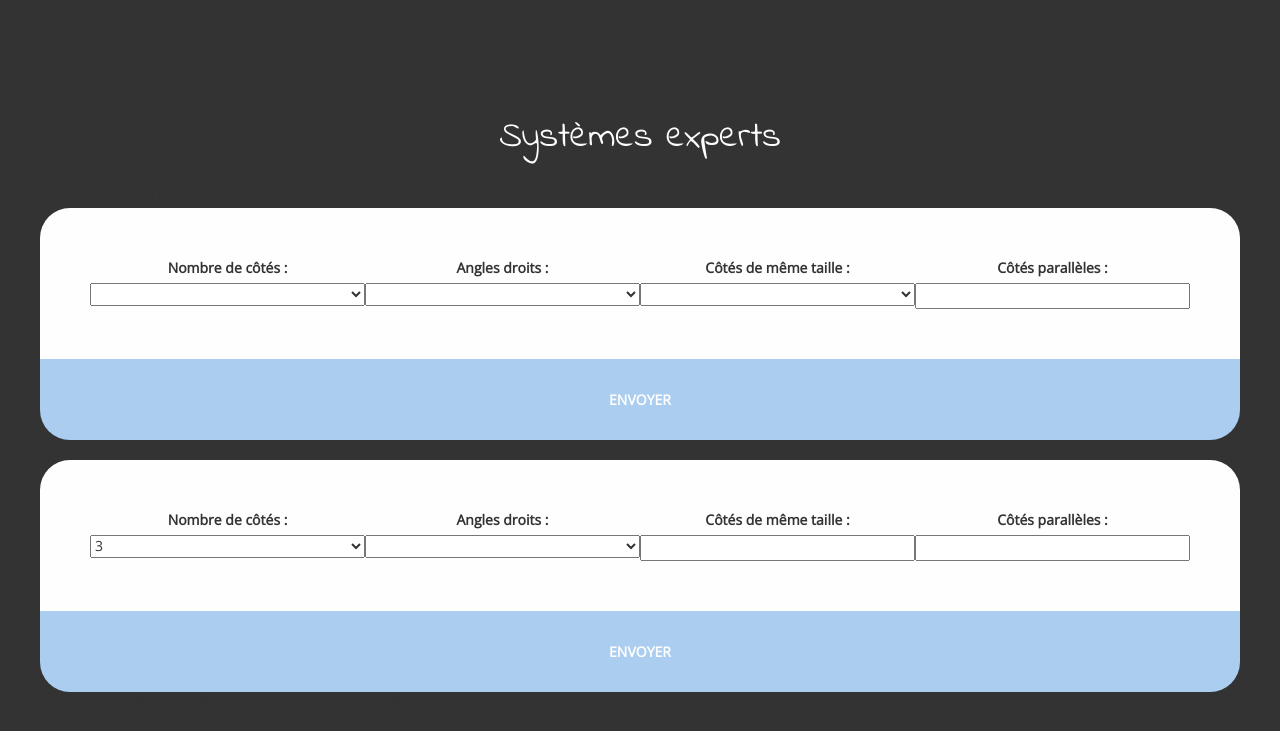
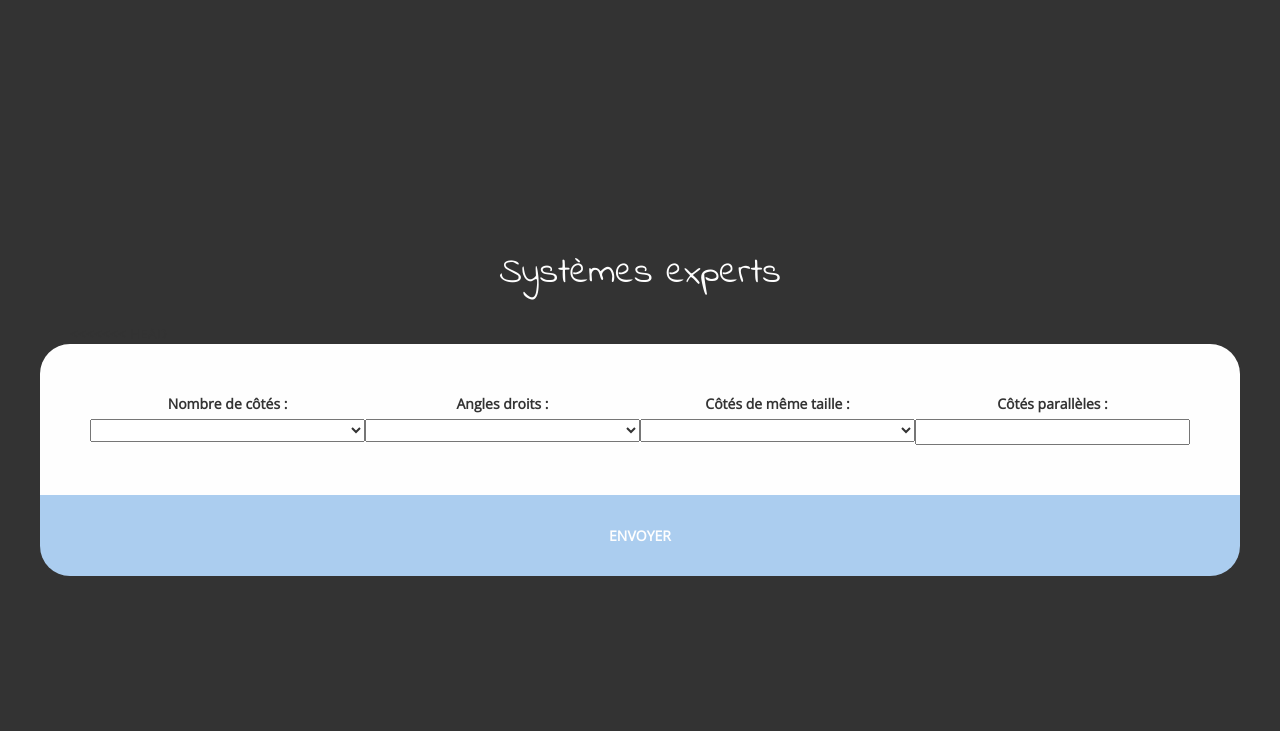
Before and after one commit to MelanieBelard/SystemesExperts, a PHP site: page / in a window 1280 px wide. Shown: the top 731 px of the page. Run offline with PHP 8.4, Linux system fonts and the light colour scheme; lists and menus that the app fills with data are empty.

Commit message:
Bug du form réparé

```diff
--- a/views/templates/form.php
+++ b/views/templates/form.php
@@ -57,103 +57,3 @@
             </button>
         </div>
     </div>
-=======
-    <script type="text/javascript">
-        function selectOrdre(ordre) {
-        var select = document.getElementById("ordre");
-        var valeur = select.options[0].value;
-        if (valeur==" "){
-            select.remove(0);
-        };
-        var angle = document.getElementById("angles-droit");
-        angle.remove(5);
-        angle.remove(4);
-        angle.remove(3);
-        angle.remove(2);
-        angle.remove(1);
-        angle.remove(0);
-        var option = document.createElement("option");
-        if (ordre==3) {
-            var option1 = document.createElement("option");
-            var option0 = document.createElement("option");
-            option0.text = "0";
-            option1.text = "1";
-            angle.add(option0);
-            angle.add(option1);
-        };
-        if (ordre==4 || ordre==5) {
-            var option = document.createElement("option");
-            var option2 = document.createElement("option");
-            var option3 = document.createElement("option");
-            var option4 = document.createElement("option");
-            var option5 = document.createElement("option");
-            option.text = "1";
-            option2.text = "2";
-            option3.text = "3";
-            option4.text = "4";
-            option5.text = "0";
-            angle.add(option5);
-            angle.add(option);
-            angle.add(option2);
-            angle.add(option3);
-            angle.add(option4);
-        };
-        }
-    </script>
-    <form class="row align-items-center" method="post" action="index.php">
-    <div class="col-12">
-        <div class="row align-items-center bloc">
-            <div class="col-12 col-md-6 col-lg-3 text-center">
-                <div class="row align-items-center">
-                    <div class="col-12">
-                        <label>Nombre de côtés :</label>
-                    </div>
-                    <div class="col-12">
-                        <select name="ordre" id="ordre" onchange="selectOrdre(this.value)">
-                            <option value="3">3</option>
-                            <option value="4">4</option>
-                            <option value="5">5</option>
-                        </select>
-                    </div>
-                </div>
-            </div>
-            <div class="col-12 col-md-6 col-lg-3 text-center">
-                <div class="row align-items-center">
-                    <div class="col-12">
-                        <label>Angles droits :</label>
-                    </div>
-                    <div class="col-12">
-                        <select id="angles-droit" name="angles-droit">
-                        </select>
-                    </div>
-                </div>
-            </div>
-            <div class="col-12 col-md-6 col-lg-3 text-center">
-                <div class="row align-items-center">
-                    <div class="col-12">
-                        <label>Côtés de même taille :</label>
-                    </div>
-                    <div class="col-12">
-                        <input type="number" name="cotes-egaux">
-                    </div>
-                </div>
-            </div>
-            <div class="col-12 col-md-6 col-lg-3 text-center">
-                <div class="row align-items-center">
-                    <div class="col-12">
-                        <label>Côtés parallèles :</label>
-                    </div>
-                    <div class="col-12">
-                        <input type="number" name="cotes-paralleles">
-                    </div>
-                </div>
-            </div>
-        </div>
-        <div class="row align-items-center">
-            <button type="submit">
-                ENVOYER
-            </button>
-        </div>
-    </div>
->>>>>>> fde6a0713a0f0a797476ee25a5e0c26feedd9ad4
-</form>
```
